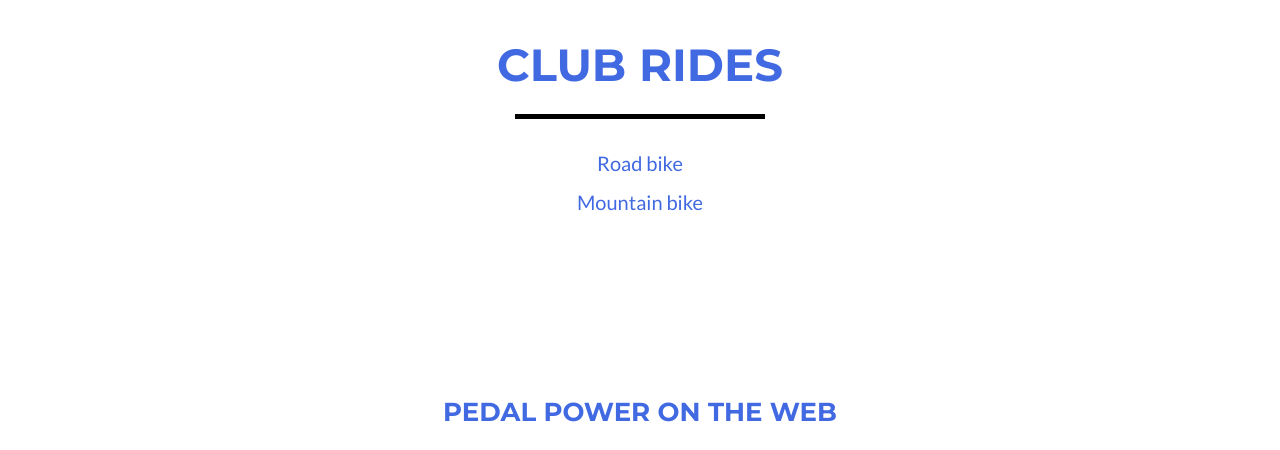
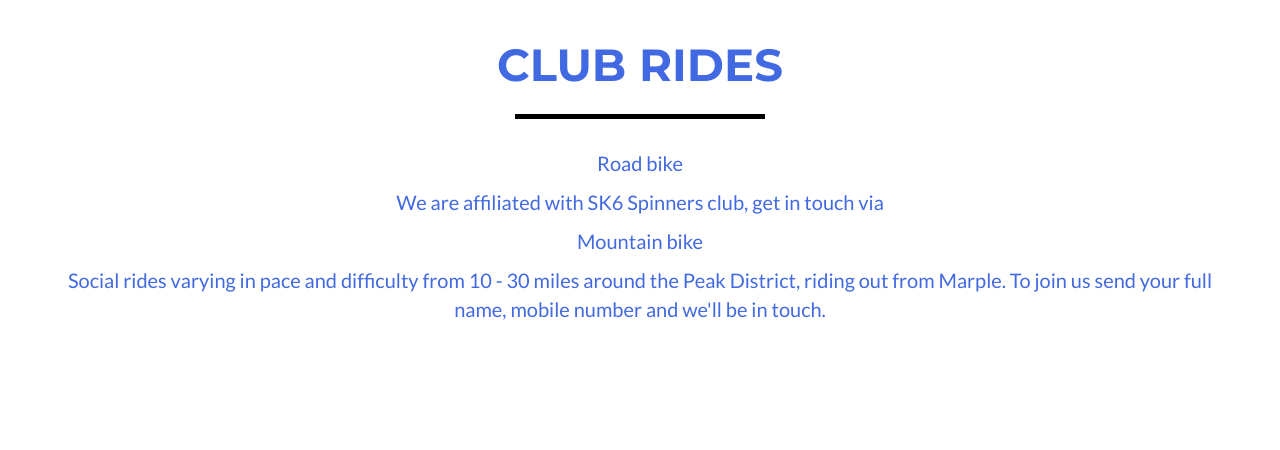
Before and after one commit to chrishey/PedalPowerMarple, a website: page index.html in a window 1280 px wide. Shown: the part 1280-1730 px from the top of the page. Drawn offline with nearby package versions, Linux system fonts and the light colour scheme.

Commit message:
Added content to club rides section

```diff
--- a/index.html
+++ b/index.html
@@ -135,9 +135,11 @@
 			</div>
 			<div class="row text-center">
 				<p>Road bike</p>
+				<p>We are affiliated with SK6 Spinners club, get in touch via </p>
 			</div>
 			<div class="row text-center">
 				<p>Mountain bike</p>
+				<p>Social rides varying in pace and difficulty from 10 - 30 miles around the Peak District, riding out from Marple. To join us send your full name, mobile number and we'll be in touch.</p>
 			</div>
 		</div>
 	</section>
```
